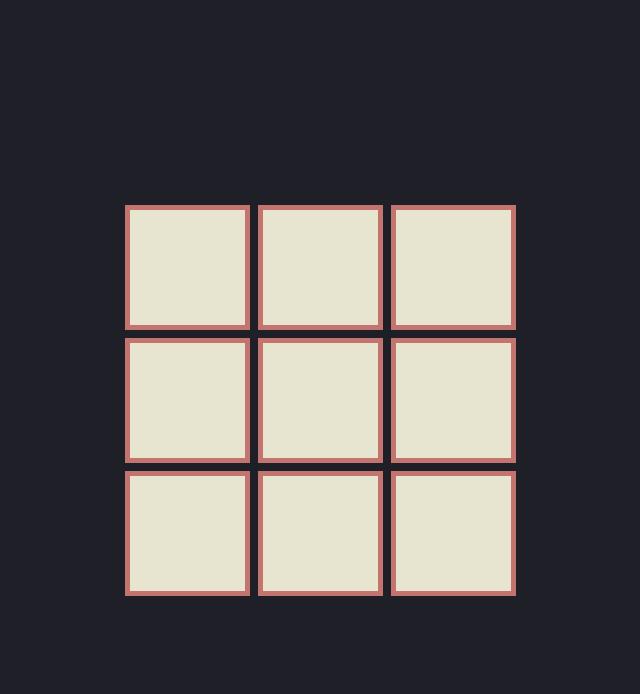
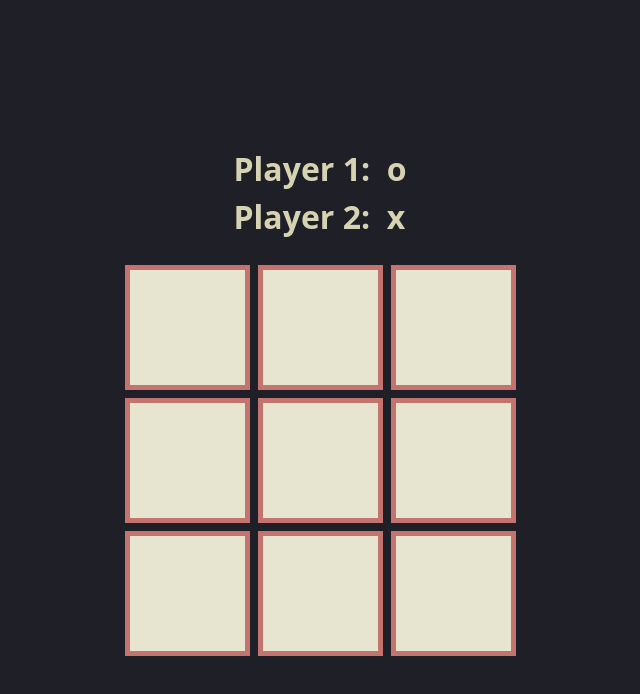
Before and after one commit to kakuni1/odin-tic-tac-toe, a plain HTML site: page index.html in a window 1280 px wide. Shown: the whole page, without its empty margins (320-960 px from the left). Drawn offline with Linux system fonts and the light colour scheme; a web font is replaced by a local one.

Commit message:
add: player status

```diff
--- a/index.html
+++ b/index.html
@@ -12,6 +12,8 @@
     </head>
     <body>
         <div id="main-container">
+            <h1 id="player-status"></h1>
+            <br />
             <div id="ttt-grid">
                 <div class="card"><p class="ttt-text"></p></div>
                 <div class="card"><p class="ttt-text"></p></div>
--- a/styles.css
+++ b/styles.css
@@ -67,9 +67,14 @@ h1 {
 
 #main-container {
     display: flex;
+    flex-direction: column;
     align-items: center;
     justify-content: center;
     min-height: 100vh;
+}
+
+#player-status {
+    white-space: pre;
 }
 
 #ttt-grid {
--- a/ttt.js
+++ b/ttt.js
@@ -95,6 +95,8 @@ let tttBoard = {
   }
 
   (function main() {
+    document.getElementById("player-status").textContent =
+      `${tttBoard.playerA.name}:  ${tttBoard.playerA.symbol}\n${tttBoard.playerB.name}:  ${tttBoard.playerB.symbol}`;
     runGame();
   })();
 })();
```
